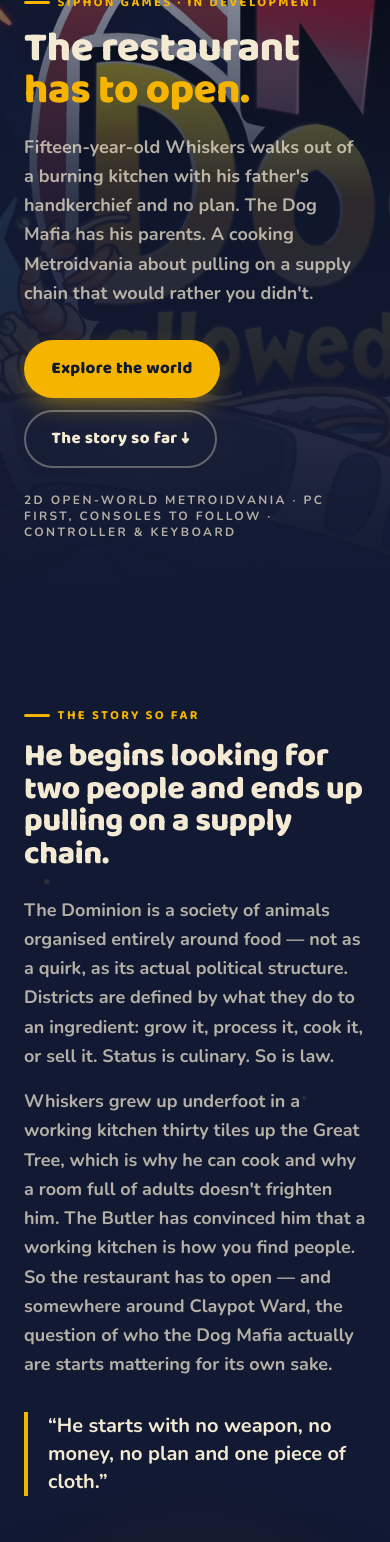
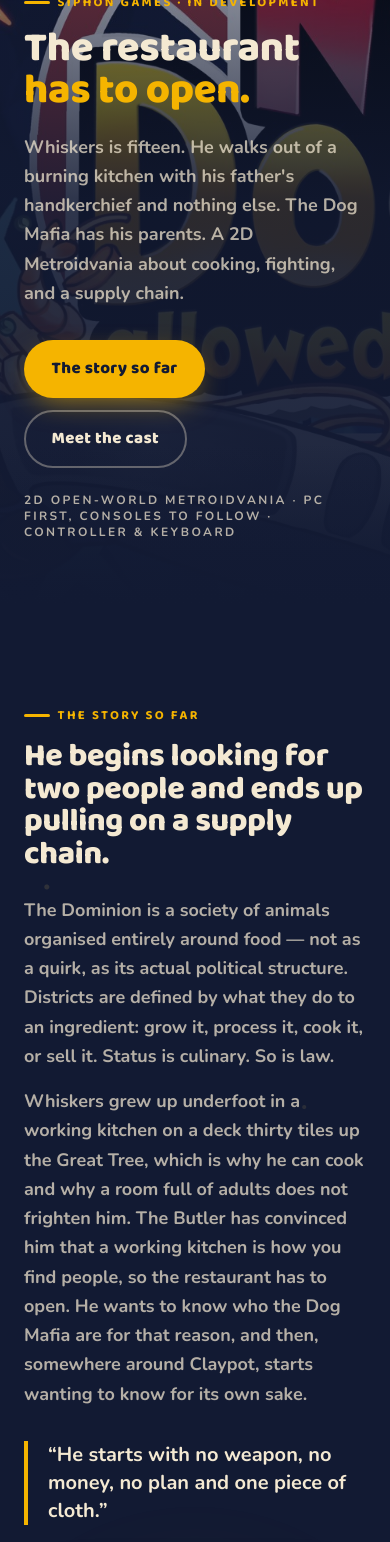
Before and after one commit to AbsoluteSG/portfolio, a Next.js app: page /projects/no-dogs-allowed in a window 390 px wide. Shown: the part 240-1782 px from the top of the page. Built offline with nearby package versions, Linux system fonts and the light colour scheme.

Commit message:
No Dogs Allowed: plainer prose, drop links to the obsolete wiki
Lore CTAs now point at the page itself; the lore site is a local editor with no
public deployment. Copy leans on CAST.md/PLOT.md wording where it can.

```diff
--- a/src/app/projects/no-dogs-allowed/layout.tsx
+++ b/src/app/projects/no-dogs-allowed/layout.tsx
@@ -10,10 +10,10 @@ const url = "https://alex-zaalishvili.vercel.app/projects/no-dogs-allowed";
 export const metadata: Metadata = {
   title: { absolute: "No Dogs Allowed — a cooking Metroidvania" },
   description:
-    "Fifteen-year-old Whiskers walks out of a burning kitchen with his father's handkerchief and no plan. The Dog Mafia has his parents. The restaurant has to open. A 2D open-world Metroidvania in development by Siphon Games.",
+    "Whiskers is fifteen. He walks out of a burning kitchen with his father's handkerchief and nothing else. The Dog Mafia has his parents. A 2D Metroidvania about cooking, fighting, and a supply chain, in development at Siphon Games.",
   openGraph: {
     title: "No Dogs Allowed",
-    description: "A cooking Metroidvania. Cook, fight, grow, fish, and pull on a supply chain that would rather you didn't.",
+    description: "A 2D Metroidvania about cooking, fighting, and a supply chain. In development at Siphon Games.",
     url,
     siteName: "Siphon Games",
     images: [{ url: "/projects/no-dogs-allowed/hero.jpg", width: 1920, height: 1080 }],
--- a/src/app/projects/no-dogs-allowed/page.tsx
+++ b/src/app/projects/no-dogs-allowed/page.tsx
@@ -4,22 +4,21 @@ import { Parallax } from "./parallax";
 import { AutoVideo } from "./auto-video";
 
 const A = "/projects/no-dogs-allowed";
-const WIKI = "https://siphongames.vercel.app";
 const CONTACT = "mailto:alex.zvili01@gmail.com?subject=No%20Dogs%20Allowed";
 
 const pillars = [
   {
     n: "01",
     title: "Cook",
-    lead: "The restaurant is the hub, and the reason for everything.",
-    body: "Ingredients come in from the districts; recipes turn them into dishes; dishes are how a kitchen finds people. Every system in the game eventually feeds the kitchen — literally.",
+    lead: "A working kitchen is how you find people.",
+    body: "Ingredients come in from the districts. Recipes turn them into dishes. Dishes get served in the dining room downstairs, to whoever walks in. Every other system in the game ends up feeding the kitchen.",
     color: "var(--nda-gold)",
   },
   {
     n: "02",
     title: "Fight",
-    lead: "Two stances, one cat. Swap between them mid-fight.",
-    body: "Bipedal for weapons and reach, quadruped for speed and pounces. Craft weapons from what you cook with — cleavers, pans, oven mitts — and chain attacks into a parry that ripples the whole screen. Bosses have a point of view: an old warthog who fights on all fours, a Marshal with a Seat at the Table.",
+    lead: "A weapons system paired with stance swapping.",
+    body: "Bipedal for weapons and reach; quadruped for speed and pounces. Weapons are crafted from their materials and themed to them: cleaver, frying pan, oven mitts. A parry ripples the whole screen. Bosses so far: an old warthog who fights on all fours, and a Marshal with a Seat at the Table.",
     color: "var(--nda-red)",
     image: "splash.jpg",
     alt: "Whiskers caught in chains, teeth gritted",
@@ -28,7 +27,7 @@ const pillars = [
     n: "03",
     title: "Grow & fish",
     lead: "Forty cultivars, and Maya knows which will sulk on which terrace.",
-    body: "Crop plots, seeds, tree crops, and fishing regions with their own catch tables. Wandering is allowed in Milliden Hollow; it asks nothing of you.",
+    body: "Crop plots and tree crops, seed from Maya's stall, fishing regions with their own catch tables. Milliden Hollow asks nothing of the player; this is where wandering is allowed.",
     color: "var(--nda-green)",
     image: "backyard.jpg",
     alt: "A backyard garden behind the restaurant",
@@ -37,7 +36,7 @@ const pillars = [
     n: "04",
     title: "Roam",
     lead: "Six districts, west to east, defined by what they do to an ingredient.",
-    body: "An interconnected 2D world with mounts from the Wilds, fast travel, weather, and gates run by two armadillos who have the regulations by heart. Controller and keyboard are both first-class.",
+    body: "Mounts come from the Wilds. Fast travel, weather, and a gate into Highspice run by two armadillos who have the entry regulations by heart, including the parts nobody thinks to ask about. Controller and keyboard are both first-class.",
     color: "var(--nda-teal)",
   },
 ];
@@ -63,12 +62,12 @@ const cast = [
 const tech = [
   ["Unity 6 · URP 2D", "Cinemachine, the new Input System, DOTween, Odin"],
   ["55k lines of C#", "nine assembly definitions with a strict one-directional dependency graph: Core → Data → Systems → Gameplay → UI"],
-  ["Data-driven everything", "items, recipes, crops, fish, combat profiles, loot, and quests are inert ScriptableObjects; services act on them through a ServiceLocator"],
+  ["Data is inert", "items, recipes, crops, fish, combat profiles, loot, and quests are ScriptableObjects that do nothing on their own; services act on them through a ServiceLocator"],
   ["Quests as conditions", "typed conditions evaluated against an event bus — success, failure, gate, branch, modifier"],
-  ["GOAP enemy AI", "goal-oriented planners for the things that hunt you"],
+  ["GOAP enemy AI", "enemies plan toward goals instead of running a script"],
   ["FMOD + Yarn Spinner", "adaptive audio; dialogue as scripts the writers own"],
-  ["A story tool", "a separate Next.js app that draws the branching plot graph and the cast, so the writing and the game stay in sync"],
-  ["A team", "I lead engineering and direct a distributed group of artists and composers, with the Git workflow and docs to match"],
+  ["A story tool", "a separate app that draws the plot graph and the cast from the same documents the writing lives in"],
+  ["A team", "engineering is me; art and music are a distributed team I direct, and the Git workflow and the docs are mine too"],
 ];
 
 export default function NoDogsAllowedPage() {
@@ -79,8 +78,8 @@ export default function NoDogsAllowedPage() {
         <Link href="/" className="pointer-events-auto rounded-full border border-white/20 bg-[rgba(18,26,51,0.75)] px-3 py-1 text-[var(--nda-cream)] backdrop-blur hover:bg-[rgba(18,26,51,0.95)]">
           ← alex-zaalishvili
         </Link>
-        <a href={WIKI} target="_blank" rel="noopener noreferrer" className="pointer-events-auto rounded-full border border-white/20 bg-[rgba(18,26,51,0.75)] px-3 py-1 text-[var(--nda-cream)] backdrop-blur hover:bg-[rgba(18,26,51,0.95)]">
-          Lore wiki ↗
+        <a href={CONTACT} className="pointer-events-auto rounded-full border border-white/20 bg-[rgba(18,26,51,0.75)] px-3 py-1 text-[var(--nda-cream)] backdrop-blur hover:bg-[rgba(18,26,51,0.95)]">
+          Contact
         </a>
       </div>
 
@@ -96,13 +95,13 @@ export default function NoDogsAllowedPage() {
               The restaurant <span className="text-[var(--nda-gold)]">has to open.</span>
             </h1>
             <p className="mt-5 text-lg font-semibold leading-relaxed text-[var(--nda-cream-dim)] sm:text-xl">
-              Fifteen-year-old Whiskers walks out of a burning kitchen with his father&apos;s
-              handkerchief and no plan. The Dog Mafia has his parents. A cooking Metroidvania about
-              pulling on a supply chain that would rather you didn&apos;t.
+              Whiskers is fifteen. He walks out of a burning kitchen with his father&apos;s
+              handkerchief and nothing else. The Dog Mafia has his parents. A 2D Metroidvania
+              about cooking, fighting, and a supply chain.
             </p>
             <div className="mt-8 flex flex-wrap gap-3">
-              <a href={WIKI} target="_blank" rel="noopener noreferrer" className="nda-btn nda-btn-gold">Explore the world</a>
-              <a href="#story" className="nda-btn nda-btn-ghost">The story so far ↓</a>
+              <a href="#story" className="nda-btn nda-btn-gold">The story so far</a>
+              <a href="#cast" className="nda-btn nda-btn-ghost">Meet the cast</a>
             </div>
             <p className="mt-6 text-xs font-bold tracking-[0.2em] text-[var(--nda-cream-dim)] uppercase">
               2D open-world Metroidvania · PC first, consoles to follow · controller &amp; keyboard
@@ -126,11 +125,11 @@ export default function NoDogsAllowedPage() {
                 an ingredient: grow it, process it, cook it, or sell it. Status is culinary. So is law.
               </p>
               <p>
-                Whiskers grew up underfoot in a working kitchen thirty tiles up the Great Tree, which
-                is why he can cook and why a room full of adults doesn&apos;t frighten him. The Butler
-                has convinced him that a working kitchen is how you find people. So the restaurant
-                has to open — and somewhere around Claypot Ward, the question of who the Dog Mafia
-                actually are starts mattering for its own sake.
+                Whiskers grew up underfoot in a working kitchen on a deck thirty tiles up the Great
+                Tree, which is why he can cook and why a room full of adults does not frighten him.
+                The Butler has convinced him that a working kitchen is how you find people, so the
+                restaurant has to open. He wants to know who the Dog Mafia are for that reason, and
+                then, somewhere around Claypot, starts wanting to know for its own sake.
               </p>
             </div>
             <blockquote className="mt-8 border-l-4 border-[var(--nda-gold)] pl-5 text-xl font-bold text-[var(--nda-cream)]">
@@ -150,7 +149,7 @@ export default function NoDogsAllowedPage() {
             <Image src={`${A}/mafia.jpg`} alt="Two dogs in suits and sunglasses at a café table while a cat waiter brings their drinks" width={2400} height={775} sizes="(max-width: 1200px) 100vw, 1152px" className="h-auto w-full" />
             <figcaption className="absolute inset-x-0 bottom-0 bg-[linear-gradient(to_top,rgba(18,26,51,0.92),rgba(18,26,51,0))] px-6 pt-16 pb-5 md:px-8">
               <span className="nda-display text-2xl text-[var(--nda-cream)] md:text-3xl">The Dog Mafia.</span>
-              <span className="ml-3 text-sm font-bold text-[var(--nda-cream-dim)] md:text-base">They have his parents. They also have a table by the window.</span>
+              <span className="ml-3 text-sm font-bold text-[var(--nda-cream-dim)] md:text-base">They took his parents.</span>
             </figcaption>
           </figure>
         </div>
@@ -162,9 +161,9 @@ export default function NoDogsAllowedPage() {
           <div className="flex flex-wrap items-end justify-between gap-4">
             <div>
               <span className="nda-eyebrow">Watch the intro</span>
-              <h2 className="nda-display mt-4 max-w-3xl text-[clamp(2rem,4.5vw,3.5rem)]">The kitchen was our home. Then it wasn&apos;t.</h2>
+              <h2 className="nda-display mt-4 max-w-3xl text-[clamp(2rem,4.5vw,3.5rem)]">&ldquo;The kitchen was our home, the kitchen was our world, and life was good.&rdquo;</h2>
             </div>
-            <p className="max-w-sm text-sm font-bold text-[var(--nda-cream-dim)]">Hand-illustrated opening cutscene, 30 seconds. Silent here by design — the subtitles are burned in.</p>
+            <p className="max-w-sm text-sm font-bold text-[var(--nda-cream-dim)]">The opening. Thirty seconds, hand-illustrated. No voice track on this cut; the subtitles carry it.</p>
           </div>
           <div className="nda-glow mt-8 overflow-hidden rounded-3xl border border-white/10 bg-black">
             <AutoVideo src={`${A}/intro.mp4`} poster={`${A}/intro-poster.jpg`} controls label="No Dogs Allowed intro cutscene" className="aspect-video h-auto w-full" />
@@ -177,14 +176,14 @@ export default function NoDogsAllowedPage() {
         <div className="mx-auto max-w-6xl px-6 pb-8">
           <span className="nda-eyebrow">The world</span>
           <h2 className="nda-display mt-4 max-w-3xl text-[clamp(2rem,4.5vw,3.5rem)]">
-            Painted by hand, built to be walked through.
+            The town below the Great Tree.
           </h2>
         </div>
         <div className="nda-glow">
           <Parallax base={A} />
         </div>
         <p className="mx-auto max-w-6xl px-6 pt-4 text-sm font-bold text-[var(--nda-cream-dim)]">
-          The town below the Great Tree, with Whiskers&apos; restaurant. Ten hand-painted layers; move your pointer.
+          Ten painted layers. Move the pointer.
         </p>
       </section>
 
@@ -192,15 +191,15 @@ export default function NoDogsAllowedPage() {
       <section className="py-24">
         <div className="mx-auto max-w-6xl px-6">
           <span className="nda-eyebrow">In-game</span>
-          <h2 className="nda-display mt-4 max-w-3xl text-[clamp(2rem,4.5vw,3.5rem)]">A lived-in restaurant, and the world outside its door.</h2>
+          <h2 className="nda-display mt-4 max-w-3xl text-[clamp(2rem,4.5vw,3.5rem)]">A lived-in restaurant is the player&apos;s refuge and point of return.</h2>
           <div className="mt-10 grid gap-6 md:grid-cols-2">
             <figure className="nda-glow overflow-hidden rounded-3xl border border-white/10">
               <Image src={`${A}/ingame-dining.jpg`} alt="The restaurant's dining room: shelves of bottles, a red-curtained alcove, an upright piano, and Whiskers on the floorboards" width={1190} height={669} sizes="(max-width: 768px) 100vw, 50vw" className="h-auto w-full" />
-              <figcaption className="px-5 py-4 text-sm font-bold text-[var(--nda-cream-dim)]"><span className="text-[var(--nda-cream)]">Dining with depth.</span> Seat and serve customers with dishes crafted upstairs in the kitchen.</figcaption>
+              <figcaption className="px-5 py-4 text-sm font-bold text-[var(--nda-cream-dim)]"><span className="text-[var(--nda-cream)]">The dining room.</span> Time at home is spent seating and serving customers with dishes made upstairs.</figcaption>
             </figure>
             <figure className="nda-glow overflow-hidden rounded-3xl border border-white/10">
               <Image src={`${A}/ingame-exterior.jpg`} alt="Outside the restaurant: a blue-tiled roof, a lantern on a carved bracket, a flower box, and Whiskers on the boardwalk" width={1150} height={647} sizes="(max-width: 768px) 100vw, 50vw" className="h-auto w-full" />
-              <figcaption className="px-5 py-4 text-sm font-bold text-[var(--nda-cream-dim)]"><span className="text-[var(--nda-cream)]">Step outside.</span> Leave the restaurant and lose track of time in the scenery.</figcaption>
+              <figcaption className="px-5 py-4 text-sm font-bold text-[var(--nda-cream-dim)]"><span className="text-[var(--nda-cream)]">Outside.</span> You can leave the restaurant and explore the areas around it.</figcaption>
             </figure>
           </div>
         </div>
@@ -241,7 +240,7 @@ export default function NoDogsAllowedPage() {
           <div>
             <span className="nda-eyebrow">Cinematic supers</span>
             <h3 className="nda-display mt-4 text-[clamp(1.8rem,3.5vw,2.75rem)]">Moments of pure spectacle.</h3>
-            <p className="mt-4 font-semibold leading-relaxed text-[var(--nda-cream-dim)]">Allies and enemies alike wield hand-animated signature supers that turn the tide of a fight. Slick&apos;s involves both barrels and a pepper bandolier.</p>
+            <p className="mt-4 font-semibold leading-relaxed text-[var(--nda-cream-dim)]">Both allies and enemies have hand-animated signature supers that turn the tide of a fight. This one is Slick&apos;s.</p>
             <Image src={`${A}/super-slick.jpg`} alt="Slick mid-roar, eyepatch and fangs" width={1360} height={960} sizes="(max-width: 768px) 100vw, 33vw" className="mt-6 h-auto w-full rounded-2xl border border-white/10" />
           </div>
         </div>
@@ -251,7 +250,7 @@ export default function NoDogsAllowedPage() {
       <section className="border-y border-white/10 bg-[var(--nda-navy-2)] py-20">
         <div className="mx-auto max-w-6xl px-6">
           <span className="nda-eyebrow">The Dominion, west to east</span>
-          <h2 className="nda-display mt-4 max-w-3xl text-[clamp(2rem,4.5vw,3.5rem)]">Six districts. Each defined by what it does to an ingredient.</h2>
+          <h2 className="nda-display mt-4 max-w-3xl text-[clamp(2rem,4.5vw,3.5rem)]">Districts are defined by what they do to an ingredient: grow it, process it, cook it, or sell it.</h2>
         </div>
         <div className="mx-auto mt-10 max-w-6xl px-6">
           <ol className="nda-rail">
@@ -268,10 +267,10 @@ export default function NoDogsAllowedPage() {
       </section>
 
       {/* CAST */}
-      <section className="nda-stars py-24">
+      <section id="cast" className="nda-stars py-24">
         <div className="mx-auto max-w-6xl px-6">
           <span className="nda-eyebrow">The cast</span>
-          <h2 className="nda-display mt-4 max-w-3xl text-[clamp(2rem,4.5vw,3.5rem)]">Everyone in this story will tell him to stop.</h2>
+          <h2 className="nda-display mt-4 max-w-3xl text-[clamp(2rem,4.5vw,3.5rem)]">Every adult in this story will tell him to stop. None of it will take.</h2>
           <ul className="mt-10 grid gap-5 sm:grid-cols-2 lg:grid-cols-3">
             {cast.map((c) => (
               <li key={c.id} className="nda-cast">
@@ -287,8 +286,7 @@ export default function NoDogsAllowedPage() {
             ))}
           </ul>
           <p className="mt-6 text-sm font-bold text-[var(--nda-cream-dim)]">
-            Plus the Butler, the Farmer, Mango, Daisy, Hob, the Gate Wardens, and the Hyena — all on the{" "}
-            <a href={WIKI} target="_blank" rel="noopener noreferrer" className="text-[var(--nda-gold)] underline-offset-4 hover:underline">wiki</a>.
+            Also: the Butler, the Farmer, Mango, Daisy, Hob, the Gate Wardens, and the Hyena.
           </p>
         </div>
       </section>
@@ -297,7 +295,7 @@ export default function NoDogsAllowedPage() {
       <section id="under-the-hood" className="border-t border-white/10 bg-[#0e1429] py-24">
         <div className="mx-auto max-w-6xl px-6">
           <span className="nda-eyebrow">Under the hood</span>
-          <h2 className="nda-display mt-4 max-w-3xl text-[clamp(2rem,4.5vw,3.5rem)]">AA scope, one lead engineer, and a dependency graph that only points down.</h2>
+          <h2 className="nda-display mt-4 max-w-3xl text-[clamp(2rem,4.5vw,3.5rem)]">How it&apos;s built.</h2>
           <ul className="mt-10 grid gap-4 sm:grid-cols-2">
             {tech.map(([k, v]) => (
               <li key={k} className="rounded-2xl border border-white/10 bg-[var(--nda-navy-2)] p-5">
@@ -319,10 +317,10 @@ export default function NoDogsAllowedPage() {
         <div className="relative mx-auto max-w-3xl px-6">
           <Image src={`${A}/logo.png`} alt="No Dogs Allowed" width={1400} height={1388} sizes="(max-width: 640px) 60vw, 300px" className="mx-auto h-auto w-[min(60vw,300px)] drop-shadow-[0_20px_40px_rgba(0,0,0,0.6)]" />
           <h2 className="nda-display mt-8 text-[clamp(2.2rem,6vw,4.5rem)]">Follow the road to Highspice Row.</h2>
-          <p className="mt-4 text-lg font-semibold text-[var(--nda-cream-dim)]">Act One — the road to Highspice Row — is in production at Siphon Games. Press, playtesters, and publishers welcome.</p>
+          <p className="mt-4 text-lg font-semibold text-[var(--nda-cream-dim)]">Act One is in production at Siphon Games. If you&apos;re press, a playtester, or a publisher, write.</p>
           <div className="mt-8 flex flex-wrap items-center justify-center gap-3">
-            <a href={WIKI} target="_blank" rel="noopener noreferrer" className="nda-btn nda-btn-gold">Read the lore wiki</a>
-            <a href={CONTACT} className="nda-btn nda-btn-ghost">Press &amp; playtesting</a>
+            <a href={CONTACT} className="nda-btn nda-btn-gold">Write to Siphon Games</a>
+            <Link href="/" className="nda-btn nda-btn-ghost">More of my work</Link>
           </div>
         </div>
       </section>
--- a/src/components/shared/project-card.tsx
+++ b/src/components/shared/project-card.tsx
@@ -81,13 +81,12 @@ function CardFooter({ project }: { project: Project }) {
           {project.liveUrl && (
             <a
               href={project.liveUrl}
-              target="_blank"
-              rel="noopener noreferrer"
+              {...(project.liveUrl.startsWith("/") ? {} : { target: "_blank", rel: "noopener noreferrer" })}
               className="inline-flex items-center gap-1.5 text-sm text-muted-foreground transition-colors hover:text-foreground"
               aria-label={`${project.title} live`}
             >
               <ExternalLink className="size-5" />
-              {project.liveUrl.includes("steampowered") ? "Steam" : "Live"}
+              {project.liveUrl.includes("steampowered") ? "Steam" : project.liveUrl.startsWith("/") ? "Site" : "Live"}
             </a>
           )}
         </div>
--- a/src/data/projects.ts
+++ b/src/data/projects.ts
@@ -67,7 +67,7 @@ export const projects: Project[] = [
     image: "/assets/projects/no-dogs-allowed.jpg",
     tags: ["Unity", "C#", "Systems Architecture", "Tools Dev", "Metroidvania"],
     category: "game",
-    liveUrl: "https://siphongames.vercel.app",
+    liveUrl: "/projects/no-dogs-allowed",
     slug: "metroidvania",
     page: "/projects/no-dogs-allowed",
     featured: false,
```
